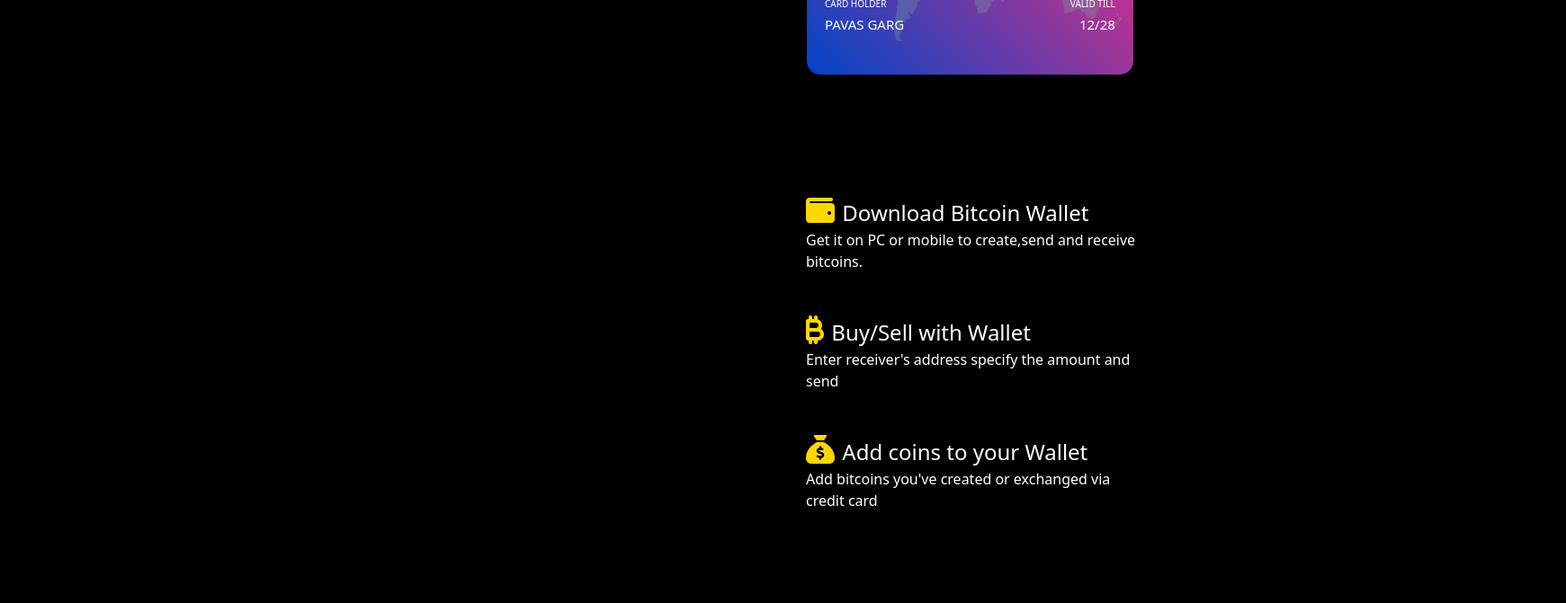
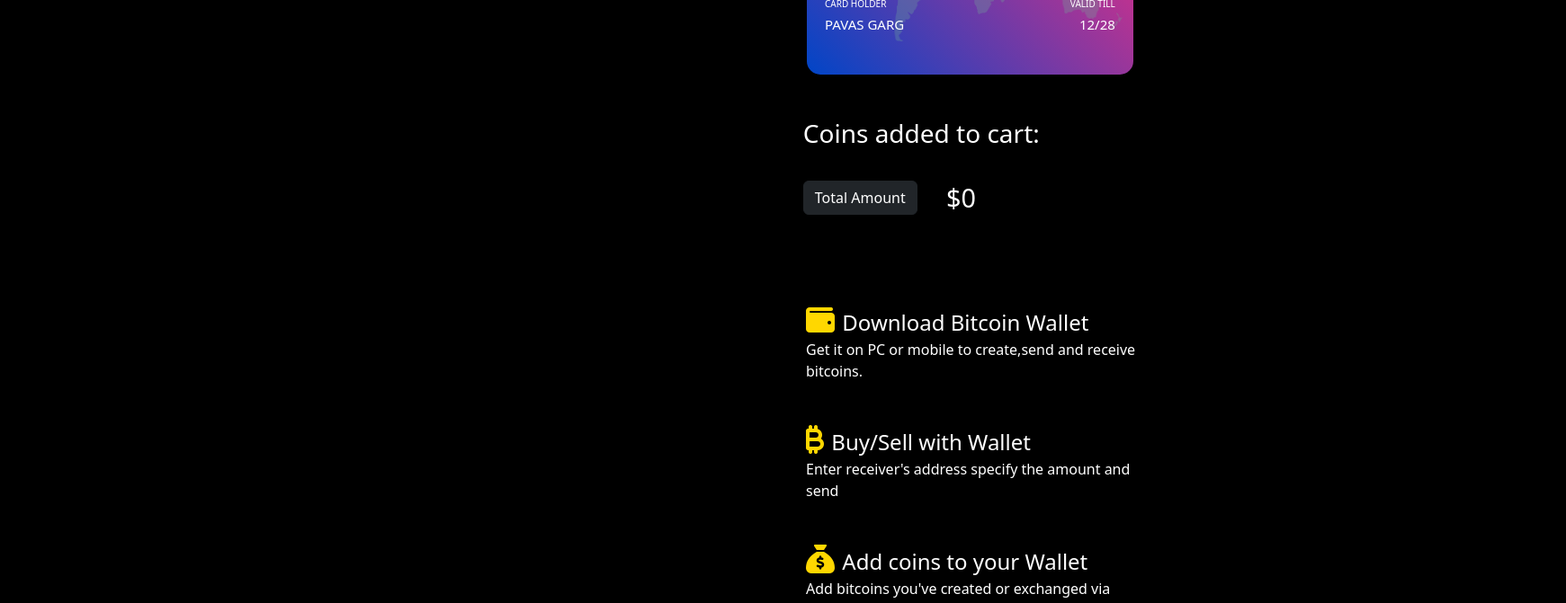
Before and after one commit to pavas23/CoinCap-React-App, a React (Create React App) app: page / in a window 1280 px wide. Shown: the part 940-1611 px from the top of the page at 90% size, 1741 px wide, since content can reach past the window. Built offline with nearby package versions, Linux system fonts and the light colour scheme; no server answers.

Commit message:
added total counter

```diff
--- a/src/App.css
+++ b/src/App.css
@@ -13,7 +13,6 @@
 }
 
 #right {
-  height: 100%;
+  height: 215vh;
   width: 30%;
-
 }
--- a/src/components/Home.js
+++ b/src/components/Home.js
@@ -2,12 +2,16 @@
 import React from 'react'
 import Card from './Card';
 import './home.css';
+
 export default class Home extends React.Component {
 
     constructor() {
         super();
         this.state = {
             data_arr: [],
+            amt_arr: new Array(18).fill(0),
+            name_arr: [],
+            ans: 0,
         }
     }
 
@@ -20,27 +24,59 @@
         })
 
     }
-
+    total = 0;
+    handletotal = () => {
+        for (let val of this.state.amt_arr) {
+            this.total += parseFloat(val);
+        }
+        this.setState(
+            {
+                ans: parseFloat(this.total.toFixed(3)),
+            })
+        this.total = 0;
+        console.log(this.state.ans);
+    }
     render() {
         return (
             <>
                 <h2 style={{
                     marginLeft: "4vw",
                     marginTop: "2vh",
-                    color:"white"
+                    color: "white"
                 }}>Dashboard</h2>
-                <p style = {{marginLeft: "4vw",color:"whitesmoke"}}><span id = "headline">Begin the next gen of your investments with fastest cryptocurrency exchange...</span> &nbsp;&nbsp;
-                <span style={{ color: "gold" }}><i id = "icon1" class="fa-brands fa-bitcoin fa-2x" ></i></span>
-                &nbsp;Vs&nbsp; <span style={{ color: "#A30774" }}><i id = "icon2"class="fa-brands fa-ethereum fa-2x"></i></span></p>
-                <div className = "container">
+
+                <p style={{ marginLeft: "4vw", color: "whitesmoke" }}><span id="headline">Begin the next gen of your investments with fastest cryptocurrency exchange...</span> &nbsp;&nbsp;
+                    <span style={{ color: "gold" }}><i id="icon1" className="fa-brands fa-bitcoin fa-2x" ></i></span>
+                    &nbsp;Vs&nbsp; <span style={{ color: "#A30774" }}><i id="icon2" className="fa-brands fa-ethereum fa-2x"></i></span></p>
+                <div className="container">
                     <div className="row ms-4" style={{ height: 20 + "vh", width: "100%" }}>
-                    {this.state.data_arr.map(function (element) {
+                        {this.state.data_arr.map((element) => {
                             return (
-                            <div className="col-5 my-2" id = "cardcurr" key = {element.id}>
-                                <Card title={element.name} marketCapUsd={element.marketCapUsd} priceUsd={element.priceUsd} rank={element.rank} symbol = {element.symbol} />
+                                <div className="col-5 my-2" id="cardcurr" key={element.id}>
+                                    <Card title={element.name} marketCapUsd={element.marketCapUsd} priceUsd={element.priceUsd} rank={element.rank} symbol={element.symbol} amtArr={this.state.amt_arr}
+                                        index={element.rank - 1} nameArr={this.state.name_arr} />
                                 </div>
                             );
                         })}
+                    </div>
+                    <div className="row ms-4" style={{ marginTop: "50vh", marginLeft: "69vw", zIndex: "5" }}>
+                        <div className="col-12" style={{ marginLeft: "66vw" }} >
+
+                            <h3 style={{ color: "white" }}>
+
+                                Coins added to cart:</h3>
+                        </div><br />
+                        <div className="col-12" style={{
+                            marginLeft: "66vw", zIndex: "5",
+                            display: "flex",
+                            justifyContent: "flex-start",
+                            alignItems: "center"
+                        }}>
+                            <button type="button" className="btn btn-dark ms-0 me-4" onClick={this.handletotal}>
+                                <span style={{ color: "white" }}>Total Amount</span></button>&nbsp;&nbsp;
+                            <span style={{ color: "white", fontSize: "1.8rem", }}>${this.state.ans}</span>
+                        </div><br /><br />
+
                     </div>
                 </div>
 
@@ -48,4 +84,5 @@
         );
     }
 
+
 }
--- a/src/components/Navbar.js
+++ b/src/components/Navbar.js
@@ -56,7 +56,7 @@
                     >
                       <span>
                         <span style={{ marginRight: "0.8vw", }}>
-                          <i class="fa-solid fa-house"></i>
+                          <i className="fa-solid fa-house"></i>
                         </span>
                         Home
                       </span>
@@ -71,7 +71,7 @@
                     >
                       <span>
                         <span style={{ marginRight: "0.4vw", }}>
-                          <i class="fa-solid fa-chart-line"></i>
+                          <i className="fa-solid fa-chart-line"></i>
                         </span>
                         Activity
                       </span>
@@ -84,7 +84,7 @@
                 }}>
                   {this.state.rate_arr.map((ele) => {
                     return (
-                      <Rates symbol={ele.symbol} rateUsd={ele.rateUsd} />
+                      <Rates symbol={ele.symbol} rateUsd={ele.rateUsd} key = {ele.symbol}/>
                     );
                   })}
                 </span>
--- a/src/components/Rates.js
+++ b/src/components/Rates.js
@@ -9,7 +9,7 @@
                 color: "white",
 
             }}>
-                {props.symbol}<span style={{ color: "white" }}><i class="fa-solid fa-arrow-right"></i>
+                {props.symbol}<span style={{ color: "white" }}><i className="fa-solid fa-arrow-right"></i>
                 </span><span style = {{color:`${color}`}}>${parseFloat(props.rateUsd).toFixed(3)}</span>&nbsp;&nbsp;
             </span>
         </>
--- a/src/components/Sidebar.js
+++ b/src/components/Sidebar.js
@@ -4,13 +4,6 @@
 import './sidebar.css';
 
 export default function () {
-
-    // const [coins, setCoins] = useState("");
-    // const [amt, setAmt] = useState(0);
-
-    // function handletotal() {
-
-    // }
 
     return (
         <>
@@ -20,29 +13,29 @@
                     <div style={{ width: "100%", height: "15%" }}>
                         <img src="https://ak.picdn.net/shutterstock/videos/21354790/thumb/1.jpg?ip=x480" height="70%" width="80%" />
                     </div>
-                    <h4>Default Payment Card&nbsp;<span style={{ color: "gold" }}><i class="fa-brands fa-bitcoin"></i></span></h4>
-                    <br/>
+                    <h4>Default Payment Card&nbsp;<span style={{ color: "gold" }}><i className="fa-brands fa-bitcoin"></i></span></h4>
+                    <br />
                     <h6>Balance: $2879.56</h6>
                     <br />
-                    <div id = "display" style = {{height:"18%",width:"95%"}}>
-                        <CreditCard/>
-                    </div><br/><br/><br/><br/>
-                    <div id = "aboutus">
-                        <div><i class="fa-solid fa-wallet fa-2x" style = {{color:"gold"}}></i> &nbsp;<span style ={{
-                            fontSize:"1.5rem"
+                    <div id="display" style={{ height: "18%", width: "95%" }}>
+                        <CreditCard />
+                    </div><br /><br /><br /><br />
+                    <div id="aboutus">
+                        <div><i className="fa-solid fa-wallet fa-2x" style={{ color: "gold" }}></i> &nbsp;<span style={{
+                            fontSize: "1.5rem"
                         }}>Download
-                        Bitcoin Wallet</span><br/>
-                        Get it on PC or mobile to create,send and receive bitcoins. </div>
-                        <br/><br/>
-                        <div><i class="fa-solid fa-bitcoin-sign fa-2x" style = {{color:"gold"}}></i> &nbsp;<span style ={{
-                            fontSize:"1.5rem"
-                        }}>Buy/Sell with Wallet</span><br/>
-                        Enter receiver's address specify the amount and<br/> send </div>
-                        <br/><br/>
-                        <div><i class="fa-solid fa-sack-dollar fa-2x" style = {{color:"gold"}}></i> &nbsp;<span style ={{
-                            fontSize:"1.5rem"
-                        }}>Add coins to your Wallet</span><br/>
-                       Add bitcoins you've created or exchanged via <br/> credit card </div>
+                            Bitcoin Wallet</span><br />
+                            Get it on PC or mobile to create,send and receive bitcoins. </div>
+                        <br /><br />
+                        <div><i className="fa-solid fa-bitcoin-sign fa-2x" style={{ color: "gold" }}></i> &nbsp;<span style={{
+                            fontSize: "1.5rem"
+                        }}>Buy/Sell with Wallet</span><br />
+                            Enter receiver's address specify the amount and<br /> send </div>
+                        <br /><br />
+                        <div><i className="fa-solid fa-sack-dollar fa-2x" style={{ color: "gold" }}></i> &nbsp;<span style={{
+                            fontSize: "1.5rem"
+                        }}>Add coins to your Wallet</span><br />
+                            Add bitcoins you've created or exchanged via <br /> credit card </div>
                     </div>
                 </div>
             </div>
--- a/src/components/home.css
+++ b/src/components/home.css
@@ -22,8 +22,6 @@
 
 @keyframes headline {
     from{
-        width: 0px;
-        overflow: hidden;
     }
     to{
         width: 100%;
--- a/src/components/sidebar.css
+++ b/src/components/sidebar.css
@@ -18,6 +18,6 @@
     display: flex;
     flex-direction: column;
     justify-content: space-around;
-    margin-top:10%;
+    margin-top:20vh;
     align-items: flex-start;
 }
```
Also changed, not shown: src/components/Card.js (+12 -11 lines), src/components/Carousel.js (+5 -5 lines), src/App.js (line endings or trailing spaces). Lines whose indentation alone changed are shown as unchanged.
